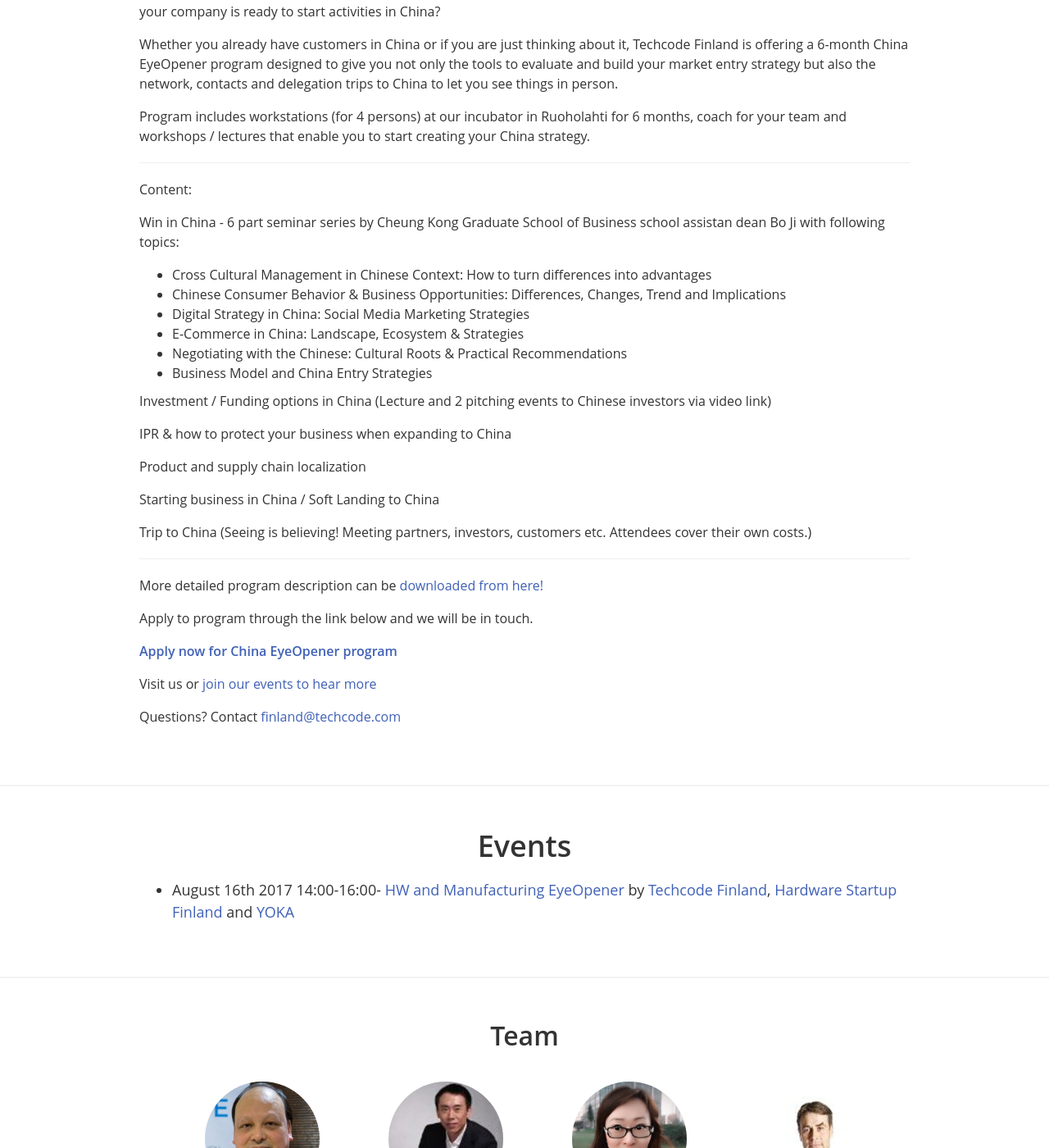
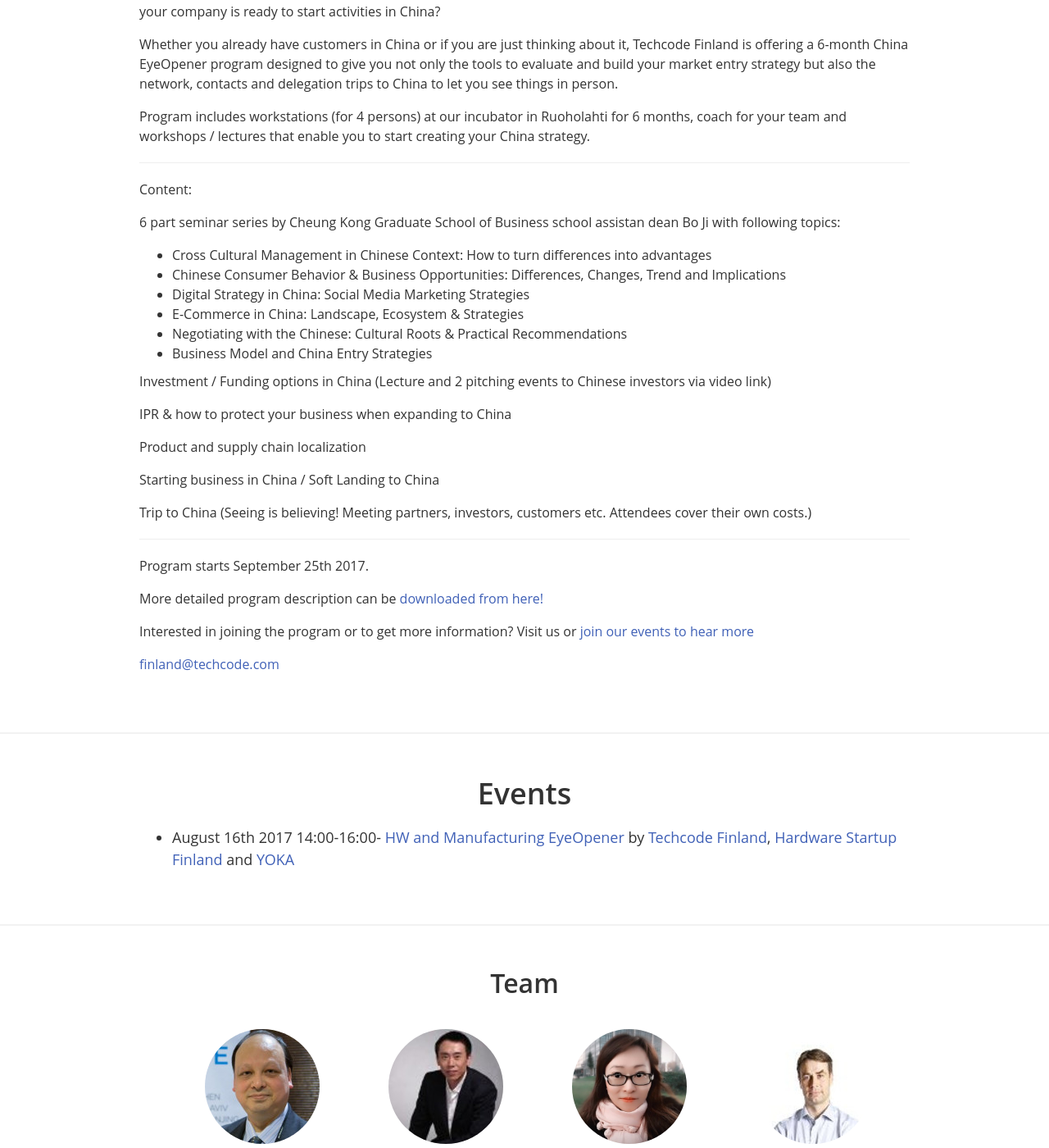
Before and after one commit to techcodefinland/techcode.fi, a Jekyll site: the page built from index.html, in a window 1280 px wide and 1400 px high, scrolled down 1246 px. Shown: the whole window at 82% size. Built offline with Jekyll 4.4.1, drawn with Linux system fonts in a browser that asks for light colours; nearby versions of some CDN libraries.

Commit message:
Update program.md

```diff
--- a/_includes/program.md
+++ b/_includes/program.md
@@ -9,7 +9,7 @@
 ----
 Content:
 
-Win in China - 6 part seminar series by Cheung Kong Graduate School of Business school assistan dean Bo Ji with following topics:
+6 part seminar series by Cheung Kong Graduate School of Business school assistan dean Bo Ji with following topics:
 *  Cross Cultural Management in Chinese Context: How to turn differences into advantages
 *  Chinese Consumer Behavior & Business Opportunities: Differences, Changes, Trend and Implications
 *  Digital Strategy in China: Social Media Marketing Strategies
@@ -29,12 +29,10 @@
 
 ---
 
+Program starts September 25th 2017.
+
 More detailed program description can be [downloaded from here!](https://1drv.ms/b/s!Anqxi2ndXHfWkAKDGqUxkYVjIqo7)
 
-Apply to program through the link below and we will be in touch.
+Interested in joining the program or to get more information? Visit us or [join our events to hear more](http://techcode.fi/#events)
 
-[**Apply now for China EyeOpener program**](https://juhopirinen.typeform.com/to/kQ9qGD)
-
-Visit us or [join our events to hear more](http://techcode.fi/#events)
-
-Questions? Contact <mailto:finland@techcode.com>
+ <mailto:finland@techcode.com>
```
